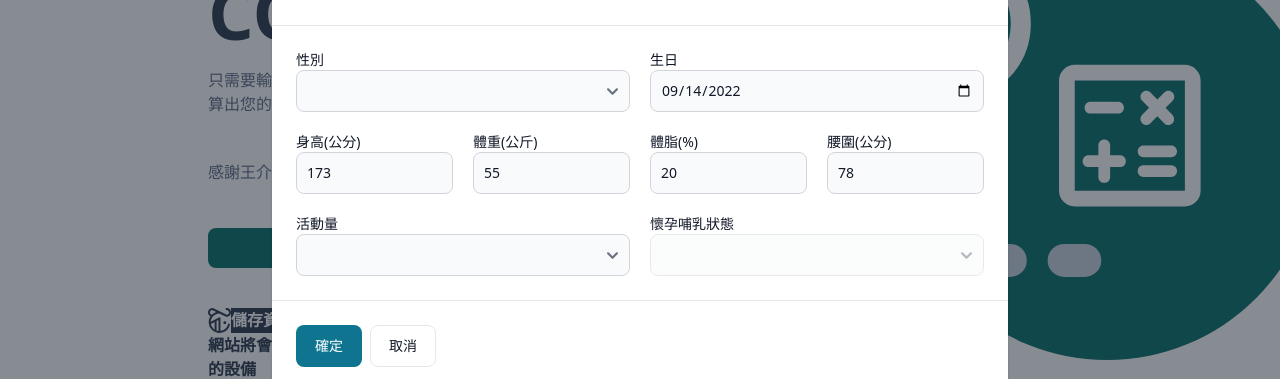
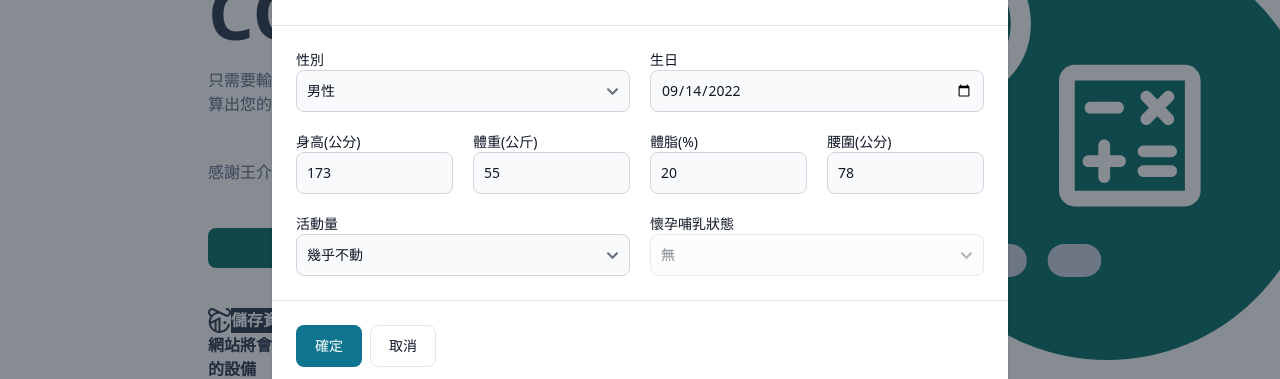
Before and after one commit to haha861924/MHLS, a React (Create React App) app: page / in a window 1280 px wide. Both pictures are taken after a click on the button "開始計算". Shown: the part 228-607 px from the top of the page. Built offline with nearby package versions, Linux system fonts and the light colour scheme.

Commit message:
refactor: 💡 selection options props

```diff
--- a/src/components/Home/SelectOptions.jsx
+++ b/src/components/Home/SelectOptions.jsx
@@ -14,8 +14,8 @@ export default function SelectOptions({
       disabled={disabled}
       value={value}
     >
-      {data.map(({ describe, value }) => (
-        <option key={describe}>{describe}</option>
+      {data.map(({ title }) => (
+        <option key={title}>{title}</option>
       ))}
     </Select>
   );
```
